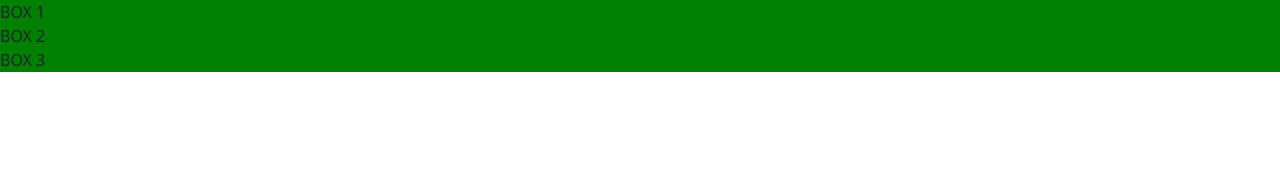
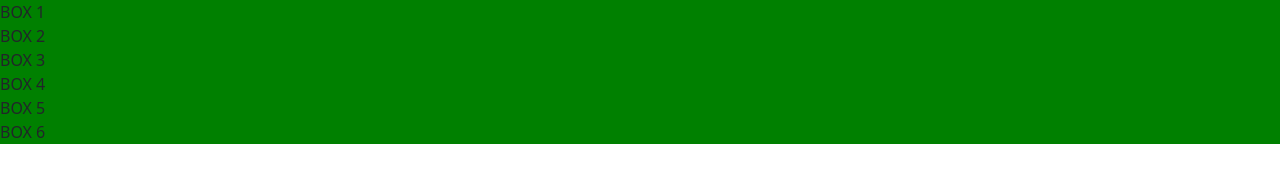
Before and after one commit to Keqhh/newproj, a plain HTML site: page index.html in a window 1280 px wide. Drawn offline with nearby package versions, Linux system fonts and the light colour scheme; files that its build step writes are made by us from their sources.

Commit message:
2nd commit test

```diff
--- a/index.html
+++ b/index.html
@@ -14,6 +14,9 @@
         <div class="class-name">BOX 1</div>
         <div class="class-name">BOX 2</div>
         <div class="class-name">BOX 3</div>
+        <div class="class-name">BOX 4</div>
+        <div class="class-name">BOX 5</div>
+        <div class="class-name">BOX 6</div>
     </div>
     <script src="https://cdn.jsdelivr.net/npm/bootstrap@5.2.2/dist/js/bootstrap.bundle.min.js" integrity="sha384-OERcA2EqjJCMA+/3y+gxIOqMEjwtxJY7qPCqsdltbNJuaOe923+mo//f6V8Qbsw3" crossorigin="anonymous"></script>
 </body>
```
